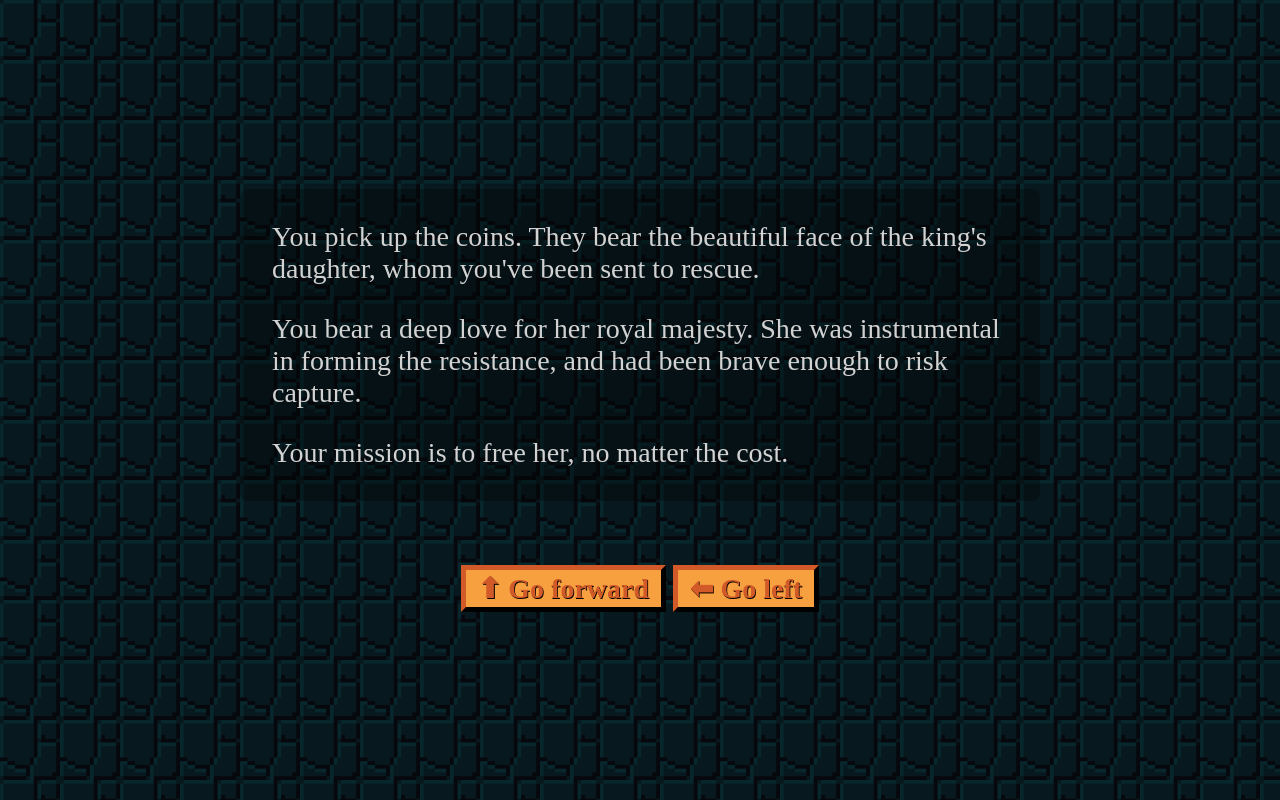
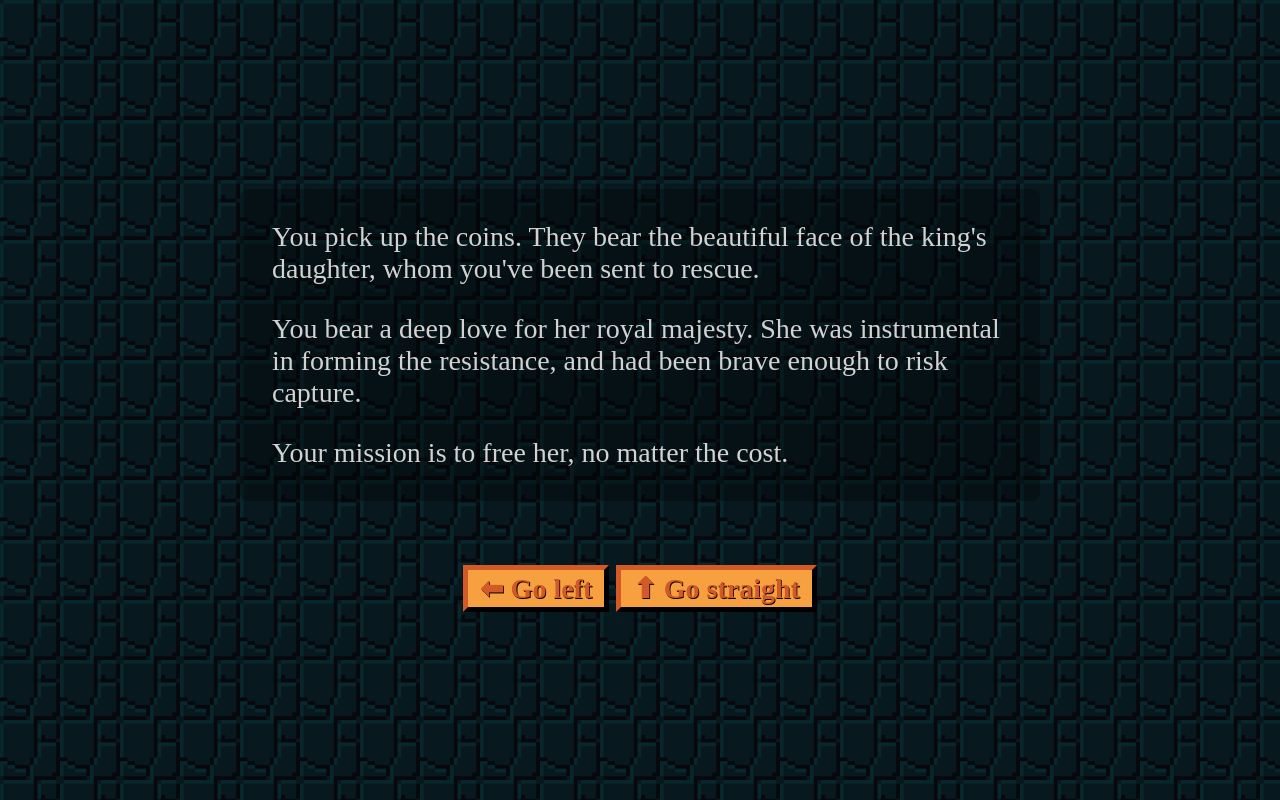
Before and after one commit to johncip/bros-in-arms, a plain HTML site: page coins.html in a window 1280 px wide. Drawn offline with Linux system fonts and the light colour scheme; a web font is replaced by a local one.

Commit message:
consistent exits

```diff
--- a/coins.html
+++ b/coins.html
@@ -13,8 +13,8 @@
       </main>
 
       <section class="actions">
-        <a href="troopers.html">⬆ Go forward</a>
         <a href="lava.html">⬅ Go left</a>
+        <a href="troopers.html">⬆ Go straight</a>
       </section>
     </div>
   </body>
```
